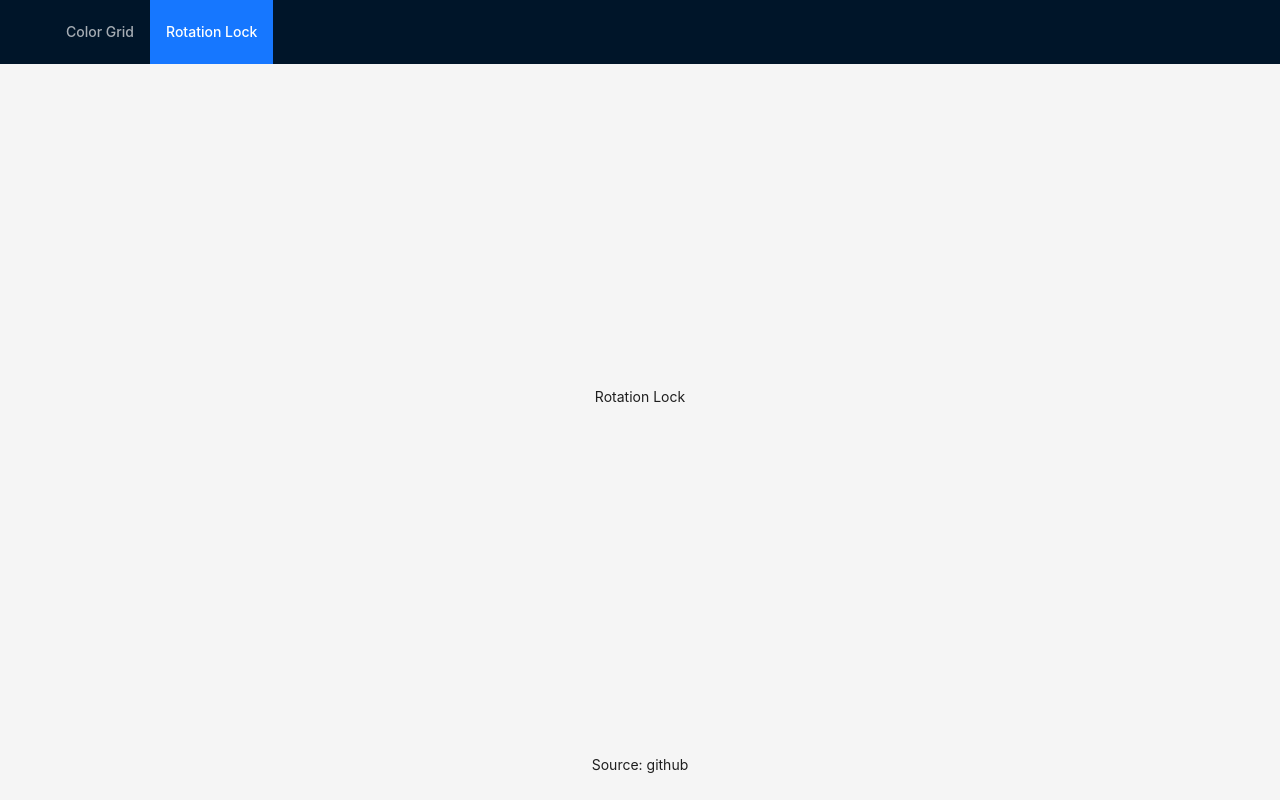
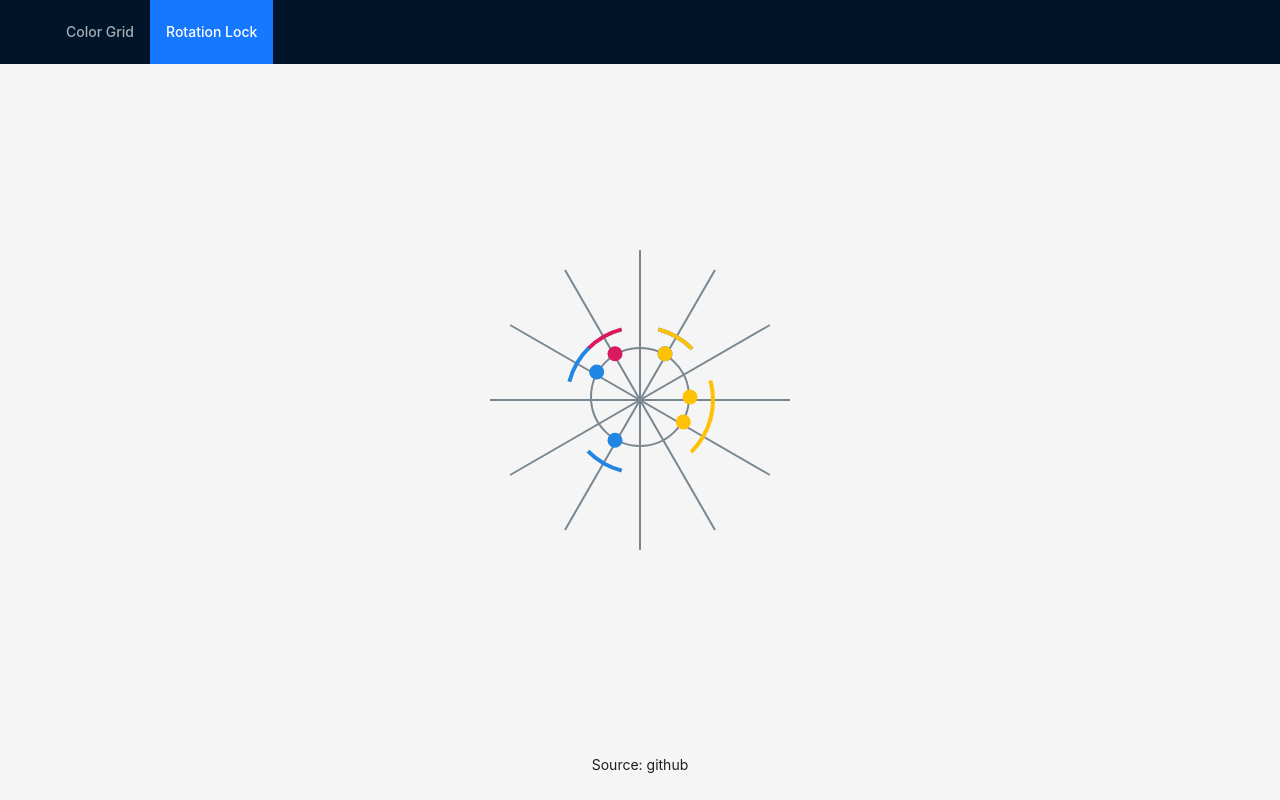
Before and after one commit to kylebeede/minigames, a React (Vite) app: page /rotation-lock in a window 1280 px wide. Built offline with nearby package versions, Linux system fonts and the light colour scheme.

Commit message:
Start implementing rotation lock

```diff
--- a/src/App.tsx
+++ b/src/App.tsx
@@ -1,6 +1,7 @@
 import { App as AntApp, Layout, Menu } from "antd";
 import { createBrowserRouter, RouterProvider } from "react-router-dom";
 import ColorGridMinigame from "./components/color-grid";
+import RotationLock from "./components/rotation-lock";
 
 const { Content, Footer, Header } = Layout;
 
@@ -28,7 +29,7 @@ const router = createBrowserRouter([
   },
   {
     path: "/rotation-lock",
-    element: <div>{"Rotation Lock"}</div>,
+    element: <RotationLock />,
   },
 ]);
 
--- /dev/null
+++ b/src/components/rotation-lock/RotationLock.tsx
@@ -0,0 +1,143 @@
+import { useState, useEffect } from "react";
+import "./styles.css";
+
+interface Data {
+  location: number;
+  color: Color;
+}
+
+type Color = "blue" | "red" | "yellow";
+
+export function RotationLock() {
+  const [rotation, setRotation] = useState(0);
+  const [circleData, setCircleData] = useState<Data[]>([]);
+  const [keyData, setKeyData] = useState<Data[]>([]);
+
+  useEffect(() => {
+    // generate random circle data
+    const generatedCircleData = Array.from({ length: 7 }, () => ({
+      location: Math.floor(Math.random() * 12) * 30,
+      color: getRandomColor(),
+    }));
+
+    // generate key data, ensuring it doesn't exceed the number of circles
+    const generatedKeyData = Array.from(
+      { length: Math.min(7, generatedCircleData.length) },
+      () => ({
+        location: Math.floor(Math.random() * 12) * 30,
+        color: getRandomColor(),
+      })
+    );
+
+    setCircleData(generatedCircleData);
+    setKeyData(generatedCircleData);
+
+    const handleKeyDown = (event: KeyboardEvent) => {
+      if (event.key === "ArrowLeft") {
+        setRotation((prevRotation) => prevRotation - 30);
+      } else if (event.key === "ArrowRight") {
+        setRotation((prevRotation) => prevRotation + 30);
+      }
+    };
+
+    window.addEventListener("keydown", handleKeyDown);
+
+    return () => {
+      window.removeEventListener("keydown", handleKeyDown);
+    };
+  }, []);
+
+  return (
+    <div className="container">
+      <div className="guide" />
+      <div className="guide" />
+      <div className="guide" />
+      <div className="guide" />
+      <div className="guide" />
+      <div className="guide" />
+
+      <svg className="svg-key" viewBox="0 0 150 150">
+        {keyData.map((keyData, index) => {
+          return (
+            <path
+              className={`key ${keyData.color}`}
+              key={index}
+              d={segment(keyData.location / 30, keyData.color)}
+            />
+          );
+        })}
+      </svg>
+      <div
+        className="circle-track"
+        style={{ transform: `rotate(${rotation}deg)` }}
+      >
+        {circleData.map((circleData, index) => (
+          <div
+            key={index}
+            className={`circle ${circleData.color}`}
+            style={{
+              transform: `translate(-50%, -50%) rotate(${circleData.location}deg) translate(50px) rotate(-${circleData.location}deg)`,
+            }}
+          ></div>
+        ))}
+      </div>
+    </div>
+  );
+}
+
+function getRandomColor(): Color {
+  const colors = ["blue", "red", "yellow"];
+  return colors[Math.floor(Math.random() * colors.length)] as Color;
+}
+
+const polarToCartesian = (x: number, y: number, r: number, degrees: number) => {
+  const radians = (degrees * Math.PI) / 180.0;
+  return [x + r * Math.cos(radians), y + r * Math.sin(radians)];
+};
+
+const segmentPath = (
+  x: number,
+  y: number,
+  r0: number,
+  r1: number,
+  d0: number,
+  d1: number
+) => {
+  // https://svgwg.org/specs/paths/#PathDataEllipticalArcCommands
+  const arc = Math.abs(d0 - d1) > 180 ? 1 : 0;
+  const point = (radius: number, degree: number) =>
+    polarToCartesian(x, y, radius, degree)
+      .map((n) => n.toPrecision(5))
+      .join(",");
+  return [
+    `M${point(r0, d0)}`,
+    `A${r0},${r0},0,${arc},1,${point(r0, d1)}`,
+    `L${point(r1, d1)}`,
+    `A${r1},${r1},0,${arc},0,${point(r1, d0)}`,
+    "Z",
+  ].join("");
+};
+
+const segment = (n: number, fill: Color) => {
+  const center = SVG_SIZE / 2;
+  const degrees = 360 / SEGMENTS;
+  const start = degrees * n;
+  const end = degrees * (n + 1 - MARGIN) + (MARGIN == 0 ? 1 : 0);
+  const offsetDegrees = (end - start) * OFFSET;
+  const path = segmentPath(
+    center,
+    center,
+    RADIUS,
+    RADIUS - WIDTH,
+    start + offsetDegrees,
+    end + offsetDegrees
+  );
+  return path;
+};
+
+const SVG_SIZE = 150;
+const SEGMENTS = 12;
+const MARGIN = 0;
+const RADIUS = 75;
+const WIDTH = 4;
+const OFFSET = -0.5;
--- /dev/null
+++ b/src/components/rotation-lock/index.ts
@@ -0,0 +1,2 @@
+import { RotationLock } from "./RotationLock";
+export default RotationLock;
--- /dev/null
+++ b/src/components/rotation-lock/styles.css
@@ -0,0 +1,101 @@
+.circle-track {
+  position: relative;
+  width: 100px;
+  height: 100px;
+  border-radius: 50%;
+  border: 2px solid #788790;
+  margin: 0 auto;
+  transition: transform 0.15s ease-in-out;
+}
+
+.circle {
+  position: absolute;
+  width: 15px;
+  height: 15px;
+  border-radius: 50%;
+  background-color: #f00;
+  top: 50%;
+  left: 50%;
+}
+
+.guide {
+  width: 2px;
+  height: 300px;
+  background-color: #788790;
+  position: absolute;
+  top: 50%;
+  transform: translate(-50%, -50%);
+  left: 50%;
+}
+
+.guide:nth-child(2) {
+  transform: translate(-50%, -50%) rotate(30deg);
+}
+
+.guide:nth-child(3) {
+  transform: translate(-50%, -50%) rotate(60deg);
+}
+
+.guide:nth-child(4) {
+  transform: translate(-50%, -50%) rotate(90deg);
+}
+
+.guide:nth-child(5) {
+  transform: translate(-50%, -50%) rotate(120deg);
+}
+
+.guide:nth-child(6) {
+  transform: translate(-50%, -50%) rotate(150deg);
+}
+
+.guide:nth-child(7) {
+  transform: translate(-50%, -50%) rotate(180deg);
+}
+
+.circle.red {
+  background-color: #d91b5e;
+}
+
+.circle.blue {
+  background-color: #2186e3;
+}
+
+.circle.yellow {
+  background-color: #ffc106;
+}
+
+.key-svg {
+  position: absolute;
+  width: 100%;
+  height: 100%;
+  top: 0;
+  left: 0;
+}
+
+.svg-key {
+  position: absolute;
+  width: 150px;
+  height: 150px;
+  top: 50%;
+  left: 50%;
+  transform: translate(-50%, -50%);
+  overflow: visible;
+}
+
+.key.red {
+  fill: #d91b5e;
+  path: #d91b5e;
+  /* border-top-color: #d91b5e; */
+}
+
+.key.blue {
+  /* border-top-color: #2186e3; */
+  fill: #2186e3;
+  path: #2186e3;
+}
+
+.key.yellow {
+  /* border-top-color: #ffc106; */
+  fill: #ffc106;
+  path: #ffc106;
+}
```
